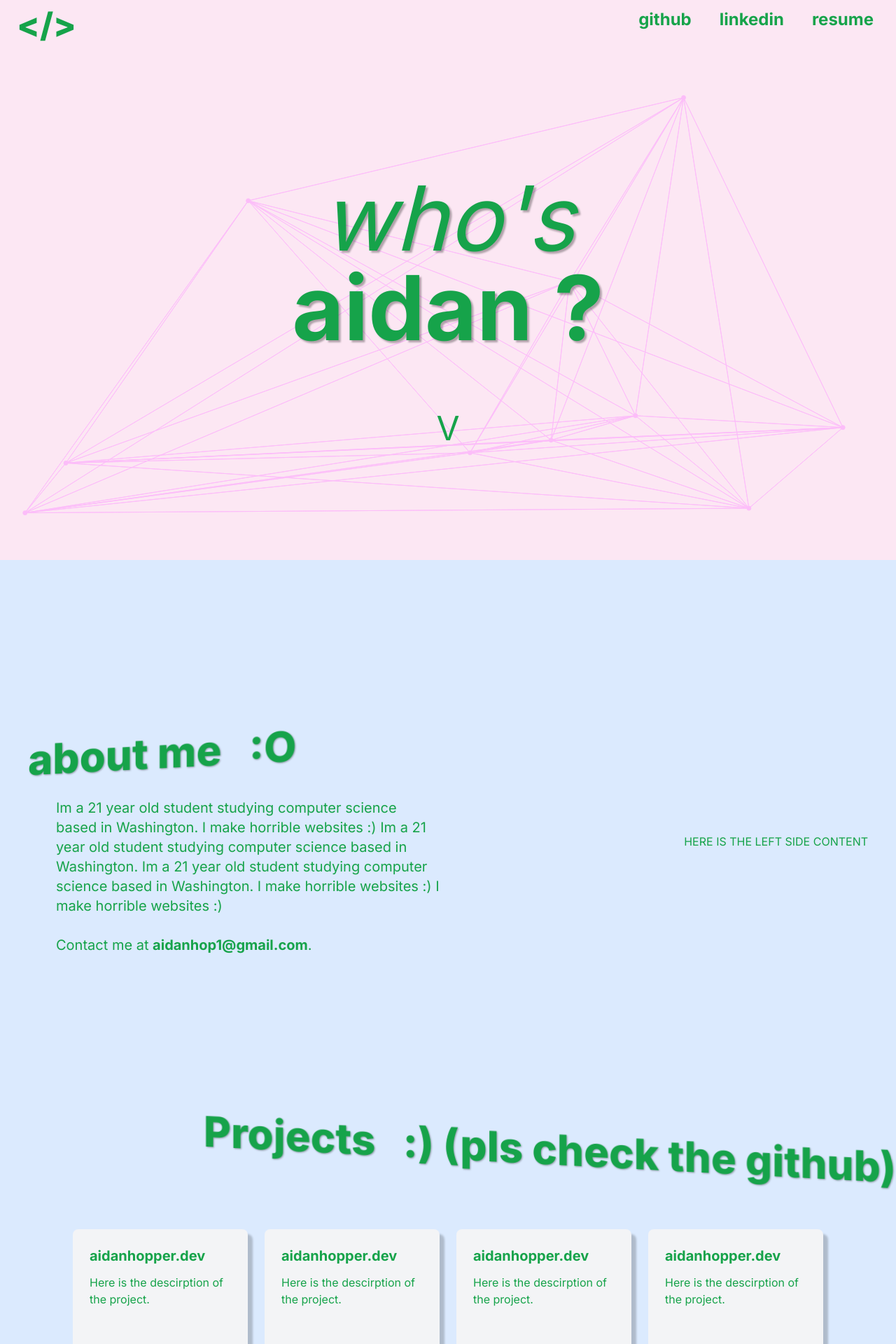
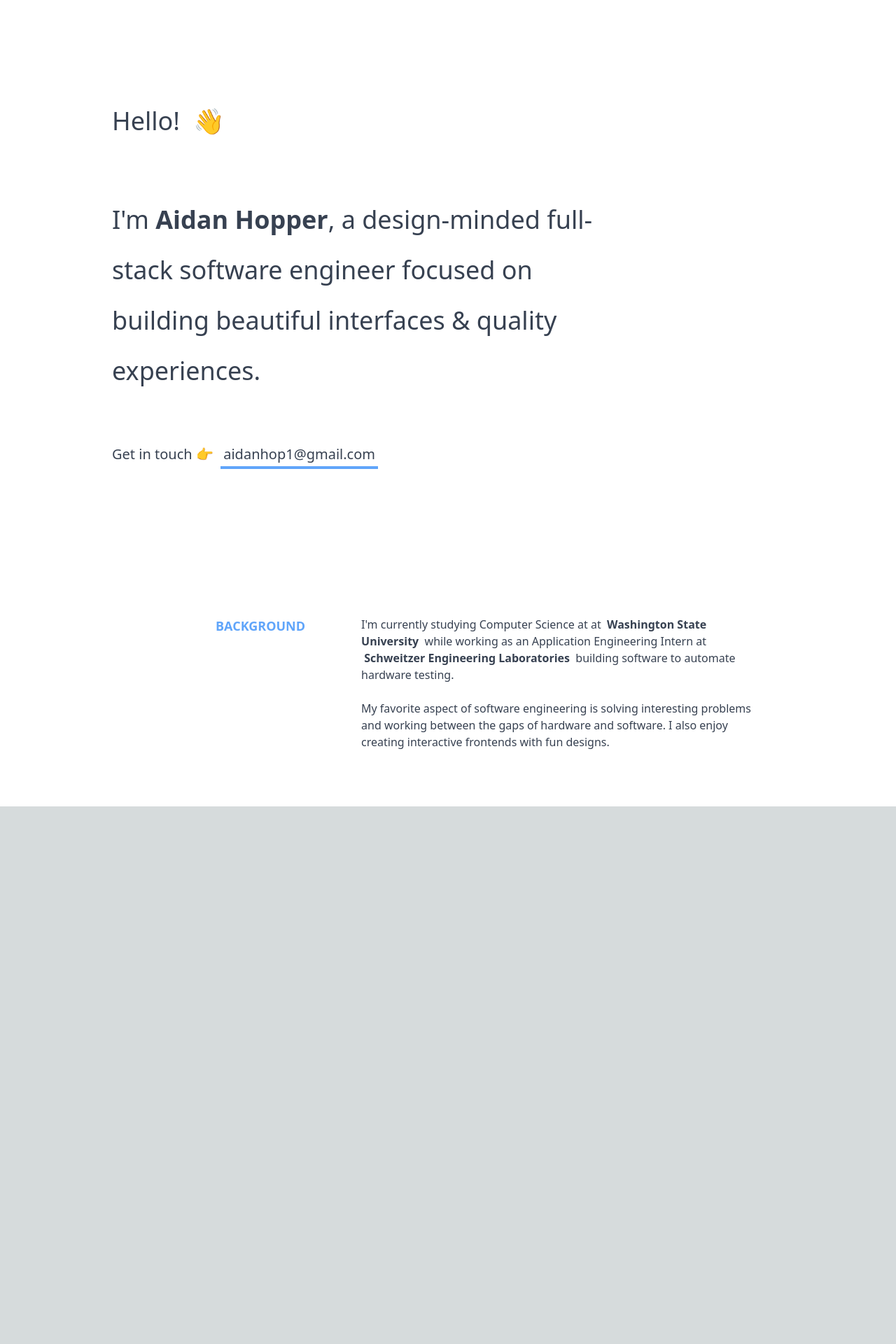
Before and after one commit to aidanhopper/aidahop.xyz, a Next.js app: page / in a window 1280 px wide. Shown: the top 1920 px of the page at 70% size. After the commit the page ends 1152 px from the top, so only its background shows below. Built offline with nearby package versions, Linux system fonts and the light colour scheme.

Commit message:
new site

```diff
--- a/src/app/about.tsx
+++ /dev/null
@@ -1,57 +0,0 @@
-import Card from './card'
-
-const About = () => {
-
-  const pname: string = "aidanhopper.dev";
-  const purl: string = "aidanhopper.dev";
-
-  const count: number = 4;
-
-  const getCards = (count: number) => {
-    const arr = [];
-    for (let i = 0; i < count; i++)
-      arr.push(
-      <div key={i}>
-        <Card name={pname} url={purl} />
-      </div>
-    );
-    return arr;
-  }
-
-  return (
-      <div className="bg-blue-100 flex flex-col py-[200px]">
-        <div className="container m-auto flex">
-          <div className="flex flex-col flex-auto m-auto w-[400px] p-10 justify-center">
-            <div className="-skew-y-3 drop-shadow-[1px_1px_1px_rgba(0,0,0,0.35)] mb-10 flex-auto font-extrabold  text-6xl">
-              about me &nbsp; :O
-            </div>
-            <div className="animate-slidein ms-10 flex-auto text-xl text-3xl text-green-600">
-              Im a 21 year old student studying computer science based in Washington.
-              I make horrible websites :)
-
-              Im a 21 year old student studying computer science based in Washington.
-              Im a 21 year old student studying computer science based in Washington.
-              I make horrible websites :)
-              I make horrible websites :)
-              <br/>
-              <br/>
-              Contact me at <b>aidanhop1@gmail.com</b>.
-            </div>
-          </div>
-          <div className="flex flex-col flex-auto m-auto p-10 text-right">
-            HERE IS THE LEFT SIDE CONTENT
-          </div>
-        </div>
-        <div className="flex-auto h-1/2 container m-auto flex flex-col mt-[200px]">
-          <div className="drop-shadow-[1px_1px_1px_rgba(0,0,0,0.35)] text-right flex-none font-extrabold skew-y-3 mb-20 text-6xl">
-            Projects &nbsp; :) (pls check the github)
-          </div>
-          <div className="flex text-right flex-auto flex-wrap justify-center">
-            {getCards(count)}
-          </div>
-        </div>
-      </div>
-  );
-}
-
-export default About;
--- a/src/app/background.tsx
+++ b/src/app/background.tsx
@@ -111,7 +111,7 @@ const Background = () => {
 
 
   return (
-    <canvas className="absolute z-[0]" ref={canvasRef} width={windowSize.width} height={windowSize.height}></canvas>
+    <canvas className="absolute z-[0] animate-slideintop" ref={canvasRef} width={windowSize.width} height={windowSize.height}></canvas>
   );
 }
 
--- a/src/app/card.tsx
+++ /dev/null
@@ -1,33 +0,0 @@
-interface CardProps {
-  name: string;
-  url: string;
-}
-
-const Card = ({ name, url } : CardProps) => {
-
-
-  const classes = `
-    w-[250px] h-[250px] transition duration-1 hover:-translate-y-2
-    hover:translate-x-2 bg-gray-100 rounded-lg m-3 text-left p-6
-    shadow-[7px_7px_3px_rgba(0,0,0,0.2)] flex flex-col
-  `;
-
-  if (url === undefined)
-    url = "";
-
-  const link = "https://github.com/aidanhopper/" + url;
-
-  return (
-    <a className={classes} href={link} target="_blank">
-      <div className="text-xl font-bold pb-3">
-        {name}
-      </div>
-      <div className="">
-        Here is the descirption of the project.
-      </div>
-    </a>
-  );
-
-}
-
-export default Card;
--- a/src/app/footer.tsx
+++ /dev/null
@@ -1,9 +0,0 @@
-const Footer = () => {
-  return (
-    <div className="p-5 text-center bg-gray-100">
-      made by aidan hopper
-    </div>
-  );
-}
-
-export default Footer;
--- a/src/app/landing.tsx
+++ /dev/null
@@ -1,28 +0,0 @@
-const Landing = () => {
-
-  const name_button_style = "font-bold hover:text-green-500 animate-bounce";
-
-  return (
-      <div className="h-screen flex flex-col">
-        <div className="flex-auto"/> {/* need dummy boxes to center on screen */}
-        <div className="flex-auto"/>
-        <div className="drop-shadow-[3px_3px_1px_rgba(0,0,0,0.30)] flex-auto m-auto opacity-0 animate-slidein text-center text-9xl">
-          <div className="italic m-auto">who&apos;s</div>
-          <div className="m-auto">
-            <span className={name_button_style}>a</span>
-            <span className={name_button_style}>i</span>
-            <span className={name_button_style}>d</span>
-            <span className={name_button_style}>a</span>
-            <span className={name_button_style}>n</span>
-            <span className={name_button_style}> </span>
-            <span className={name_button_style}>?</span>
-        </div>
-        </div>
-        <div className="m-auto flex-auto animate-bounce text-5xl">
-          V
-        </div>
-      </div>
-  );
-}
-
-export default Landing;
--- a/src/app/navbar.tsx
+++ /dev/null
@@ -1,20 +0,0 @@
-const Navbar = () => {
-
-  const navbar_button_style =
-    "transition duration-100 hover:text-green-800 text-2xl p-2 mx-3";
-
- return (
-    <>
-      <span className="fixed left-0 text-5xl font-extrabold p-3 mx-3 animate-slideintop"> {/* left side of navbar */}
-        &lt;/&gt;
-      </span>
-      <span className="fixed right-0 text-right font-bold p-3 animate-slideintop"> {/* right side of navbar */}
-        <a className={navbar_button_style} href="http://github.com/aidanhopper" target="_blank">github</a>
-        <a className={navbar_button_style} href="http://linkedin.com/in/aidanhopper" target="_blank">linkedin</a>
-        <a className={navbar_button_style} href="resume.pdf" target="_blank">resume</a>
-      </span>
-    </>
- );
-}
-
-export default Navbar;
--- a/src/app/page.tsx
+++ b/src/app/page.tsx
@@ -1,17 +1,58 @@
-import Navbar from './navbar'
-import Landing from './landing'
-import About from './about'
-import Background from './background'
-import Footer from './footer'
-
 const Home = () => {
   return (
-    <div className="bg-pink-100 text-green-600 overflow-hidden">
-      <Background/>
-      <Navbar/>
-      <Landing/>
-      <About/>
-      <Footer/>
+    <div className="bg-white text-gray-700 text-4xl leading-loose font-sans overflow-hidden">
+      <div className="flex flex-col m-auto container">
+        <div className="flex h-screen flex-col mx-40 w-[700px]">
+          <div className="flex-auto content-end">
+            Hello! &nbsp;
+            <span className="hover:animate-wave origin-bottom inline-block">
+              &#128075;
+            </span>
+          </div>
+          <div className="flex-auto content-center">
+            I'm <b>Aidan Hopper</b>, a design-minded full-stack software engineer
+            focused on building beautiful interfaces & quality experiences.
+          </div>
+          <div className="flex-auto content-start text-xl">
+            Get in touch &#128073; &nbsp;
+            <span className="relative group p-1 ease-in-out">
+              <a className="relative inline-block z-10 group-hover:text-white transition duration-100"
+                href="mailto:aidanhop1@gmail.com">
+                aidanhop1@gmail.com
+              </a>
+              <span className="absolute bg-blue-400 left-0 -bottom-1 w-full
+                h-1 group-hover:h-[110%] duration-100 group-hover:transition-all"></span>
+              </span>
+          </div>
+        </div>
+        <div className="flex-auto flex flex-row m-auto mt-20 mb-20">
+          <div className="flex-auto w-[40%] text-right text-lg font-bold text-blue-400">
+            BACKGROUND
+          </div>
+          <div className="flex-auto w-[900px] px-20 text-base">
+            I'm currently studying Computer Science at at
+            &nbsp;
+            <a className="font-bold" href="https://wsu.edu" target="_blank">
+              Washington State University
+            </a>
+            &nbsp;
+            while working as an Application Engineering Intern
+            at
+            &nbsp;
+            <a className="font-bold" href="https://selinc.com" target="_blank">
+              Schweitzer Engineering Laboratories
+            </a>
+            &nbsp;
+            building software to
+            automate hardware testing.
+            <br/>
+            <br/>
+            My favorite aspect of software engineering is solving interesting
+            problems and working between the gaps of hardware and software.
+            I also enjoy creating interactive frontends with fun designs.
+          </div>
+        </div>
+      </div>
     </div>
   );
 }
--- a/tailwind.config.ts
+++ b/tailwind.config.ts
@@ -10,34 +10,21 @@ const config: Config = {
   ],
   theme: {
     extend: {
-      dropShadow: {
-        'greet': '0px 0px 35px rgba(255, 0, 0, 1)'
-      },
       keyframes: {
-        slidein: {
-          from: {
-            opacity: "0",
-            transform: "translateY(-10px)",
+        wave: {
+          '0%, 100%' : {
+            transform: "rotate(0) translate(0)",
           },
-          to: {
-            opacity: "1",
-            transform: "translateY(0)"
+          '20%, 60%': {
+            transform: "rotate(-10deg) translateX(-5px)",
           },
-        },
-        slideintop: {
-          from: {
-            opacity: "0",
-            transform: "translateY(50px)",
-          },
-          to: {
-            opacity: "1",
-            transform: "translateY(0)"
+          '40%, 80%': {
+            transform: "rotate(10deg) translateX(5px)",
           },
         },
       },
       animation: {
-        slidein: "slidein 300ms ease-in-out 150ms forwards",
-        slideintop: "slideintop 200ms ease forwards",
+        wave: "wave 0.70s ease-in-out",
       },
     },
   },
```
